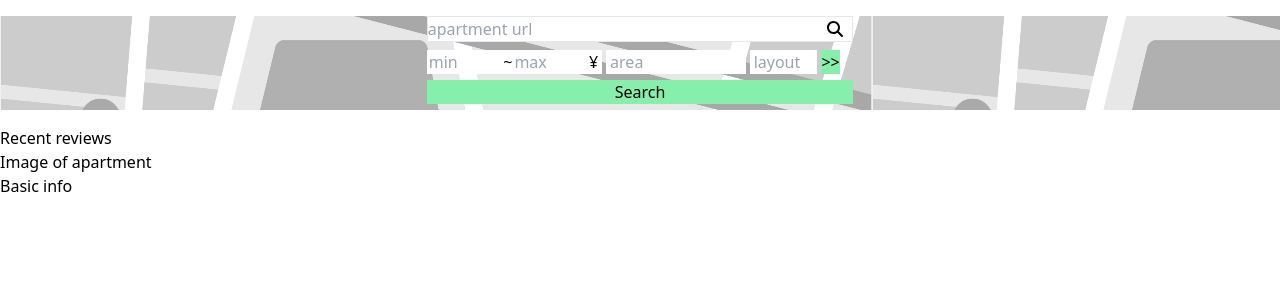
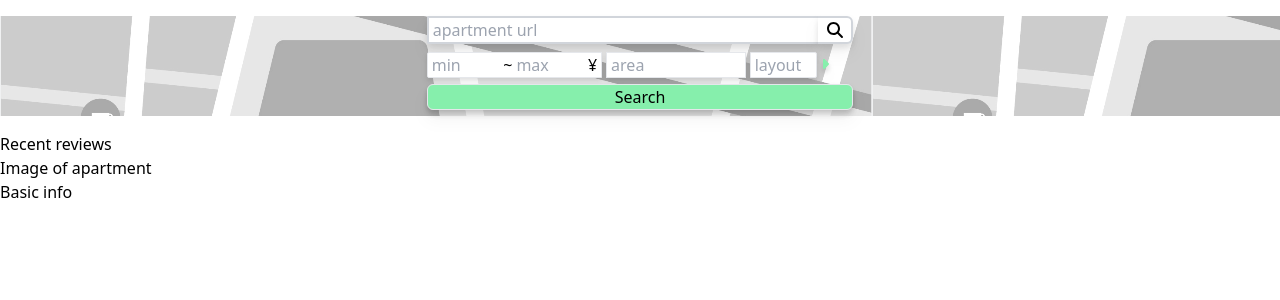
Before and after one commit to tuoanhnt95/House-Review, a Vue app in the folder House-Review-Client/: page / in a window 1280 px wide. Shown: the top 300 px of the page. Built offline with nearby package versions, Linux system fonts and the light colour scheme.

Commit message:
style(form): add styles to search menu Add round corner, button shadow, border, drop shadow, fontawesome icon

```diff
--- a/House-Review-Client/src/components/Search.vue
+++ b/House-Review-Client/src/components/Search.vue
@@ -1,46 +1,64 @@
 <template>
     <div id="search-apartment" class="sm:w-2/3 sm:mx-auto md:w-1/2 xl:w-1/3 m-4">
-        <div class="">
-            <div class="grid grid-cols-12 border-solid border border-grey-200">
+        <div class="rounded">
+            <div class="grid grid-cols-12">
                 <div class="col-span-11">
-                    <input type="text" class="w-full"
-                    placeholder="apartment url"
-                    id="search-url"
-                    v-model="apartmentUrl"
+                    <input type="text"
+                        placeholder="apartment url"
+                        class="w-full rounded-l-sm px-1 border-solid border-2 border-r-0 border-gray-300 drop-shadow-lg"
+                        id="search-url"
+                        v-model="apartmentUrl"
                     >
                 </div>
-                <button class="bg-white hover:bg-green-300 rounded-r-sm">
+                <button class="bg-white rounded-r-md drop-shadow-lg border-solid border-2 border-l-0 border-gray-300">
                     <font-awesome-icon icon="fa-solid fa-magnifying-glass" />
                 </button>
             </div>
         </div>
-        <div class="my-2">
+        <div class="my-2 drop-shadow-md">
             <div class="grid grid-cols-12 gap-1">
-                <div class="col-span-5 bg-white">
-                    <div class="flex pr-1">
-                        <input type="text" placeholder="min" class="w-1/2 px-0.5">
+                <div class="col-span-5">
+                    <div class="flex pr-1 bg-white rounded-l-sm border-solid border border-gray-200">
+                        <input type="text"
+                            placeholder="min"
+                            class="w-1/2 px-0.5 rounded-l-sm px-1"
+                        >
                         <div>~</div>
-                        <input type="text" placeholder="max" class="w-1/2 px-0.5">
+                        <input type="text"
+                            placeholder="max"
+                            class="w-1/2 px-0.5 rounded-r-sm px-1"
+                        >
                         <div>¥</div>
                     </div>
                 </div>
                 <div class="col-span-4">
                     <div class="">
-                        <input type="text" placeholder="area" class="w-full px-1">
+                        <input type="text"
+                            placeholder="area"
+                            class="w-full px-1 border-solid border border-gray-200">
                     </div>
                 </div>
                 <div class="col-span-2">
                     <div class="">
-                        <input type="text" placeholder="layout" class="w-full px-1">
+                        <input type="text"
+                            placeholder="layout"
+                            class="w-full px-1 rounded-r-sm border-solid border border-gray-200">
                     </div>
                 </div>
                 <div class="col-span-1">
-                    <button class="bg-green-300 hover:bg-green-500">
-                        >>
+                    <button>
+                        <font-awesome-icon icon="fa-solid fa-caret-right"
+                            class="text-green-300 drop-shadow-lg"
+                        />
                     </button>
                 </div>
             </div>
-            <button class="container mx-auto w-full my-1.5 bg-green-300 hover:bg-green-500" @click="search()">Search</button>
+            <button
+                class="container mx-auto w-full my-1.5 bg-green-300 rounded-md border-solid border border-gray-200 drop-shadow-lg"
+                @click="search()"
+            >
+                Search
+            </button>
         </div>
     </div>
 </template>
--- a/House-Review-Client/src/main.js
+++ b/House-Review-Client/src/main.js
@@ -11,8 +11,10 @@ import { library } from '@fortawesome/fontawesome-svg-core'
 import { FontAwesomeIcon } from '@fortawesome/vue-fontawesome'
 /* import specific icons */
 import { faMagnifyingGlass } from '@fortawesome/free-solid-svg-icons'
+import { faCaretRight } from '@fortawesome/free-solid-svg-icons'
 /* add icons to the library */
 library.add(faMagnifyingGlass)
+library.add(faCaretRight)
 
 const pinia = createPinia()
 const app = createApp(App)
```
